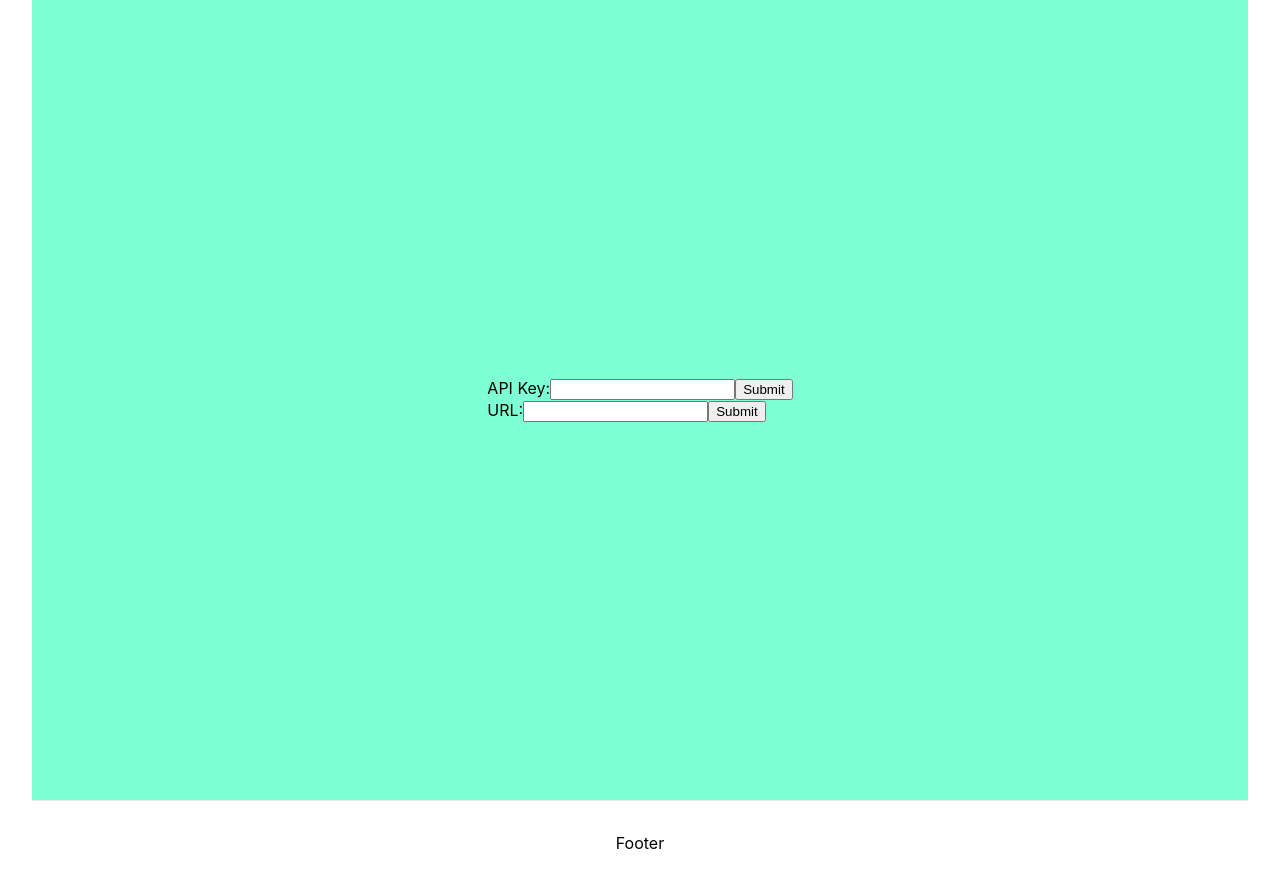
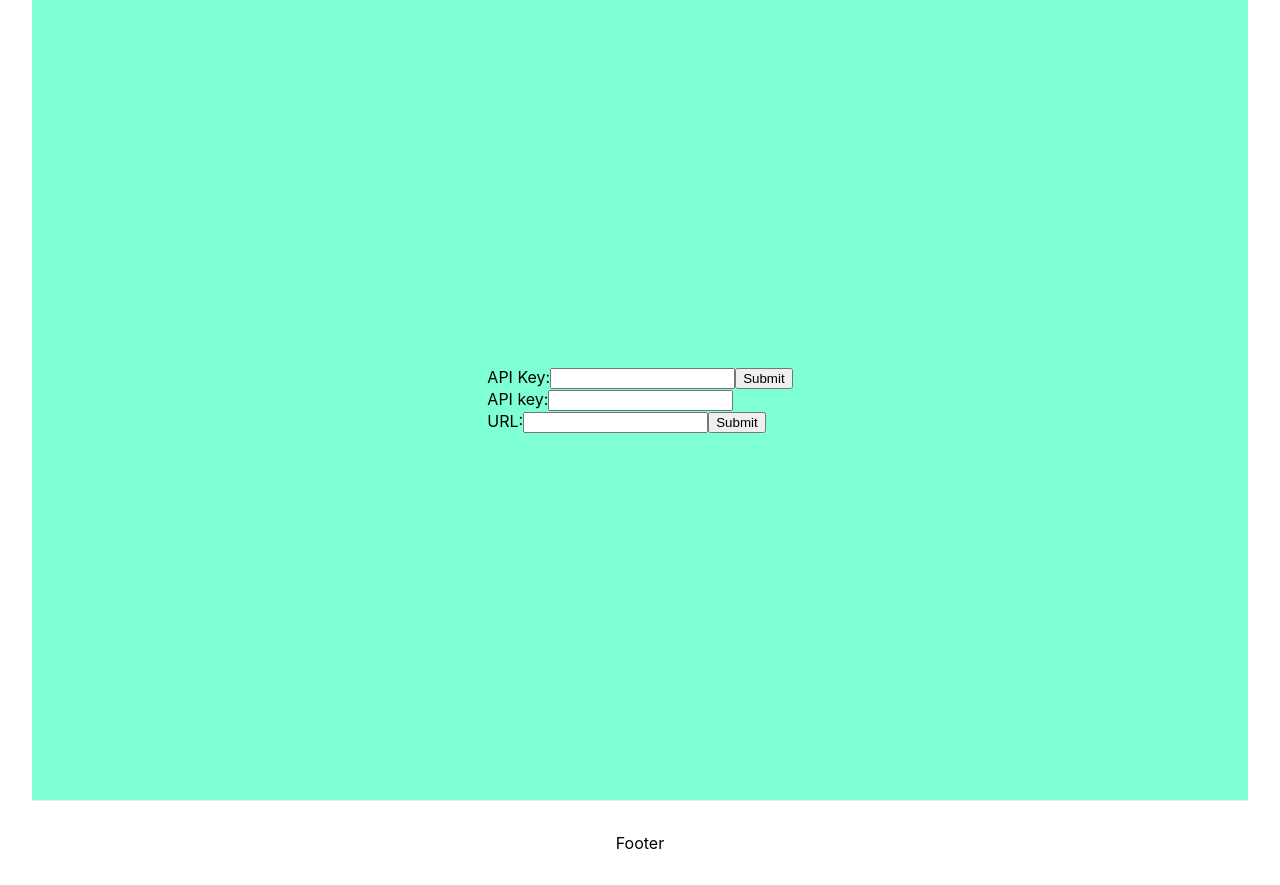
Before and after one commit to Armando-CastVil/seedingApp, a Next.js app: page / in a window 1280 px wide. Built offline with nearby package versions, Linux system fonts and the light colour scheme.

Commit message:
add local storage capacity for api key

```diff
--- a/pages/components/SeedingApp.tsx
+++ b/pages/components/SeedingApp.tsx
@@ -39,7 +39,7 @@ export default function SeedingApp()
     const [selectedPlayer,setSelectedPlayer]=useState<Competitor>()
     const [selectedCarpool,setSelectedCarpool]=useState<Carpool>()
     const [apiData,setApiData]=useState<any>()
-    const [apiKey,setApiKey]=useState<string|undefined>()
+    const [apiKey,setApiKey]=useState<string|undefined>(getApiKey())
     const [matchList,setMatchList]=useState<MatchStructure>()
     const [BracketsubmitStatus,setBracketSubmitStatus]=useState(false);
 
@@ -90,6 +90,7 @@ export default function SeedingApp()
         event.preventDefault();
         console.log("api key:")
         console.log(apiKey)
+        saveApiKey(apiKey);
         await APICall(urlToSlug(url)!,apiKey!).then((value)=>
         {
             console.log(value.data.event.phaseGroups[0].id)
@@ -153,6 +154,11 @@ export default function SeedingApp()
                     <SetAPI updateApiKey={updateApiKey} />
                     <form onSubmit={e => { handleSubmit(e) }}>
                     <label>
+                        API key:
+                        <input type="password"  onChange={e => setApiKey(e.target.value)} defaultValue={getApiKey()}/>
+                        </label>
+                        <br/>
+                    <label>
                      URL:
                     <input type="text"  onChange={e => setURL(e.target.value)}/>
                     </label>
@@ -167,7 +173,19 @@ export default function SeedingApp()
 
 
 }
+function getApiKey() {
+    if (typeof window !== 'undefined') {
+        return localStorage.getItem("seedingAppApiKey") || "";
+    } else {
+        return "";
+    }
+}
 
+function saveApiKey(apiKey:string|undefined) {
+    if (typeof window !== 'undefined') {
+        localStorage.setItem("seedingAppApiKey",apiKey || "");
+    }
+}
 function APICall(slug:string,apiKey:string)
 {
     //API call
```
